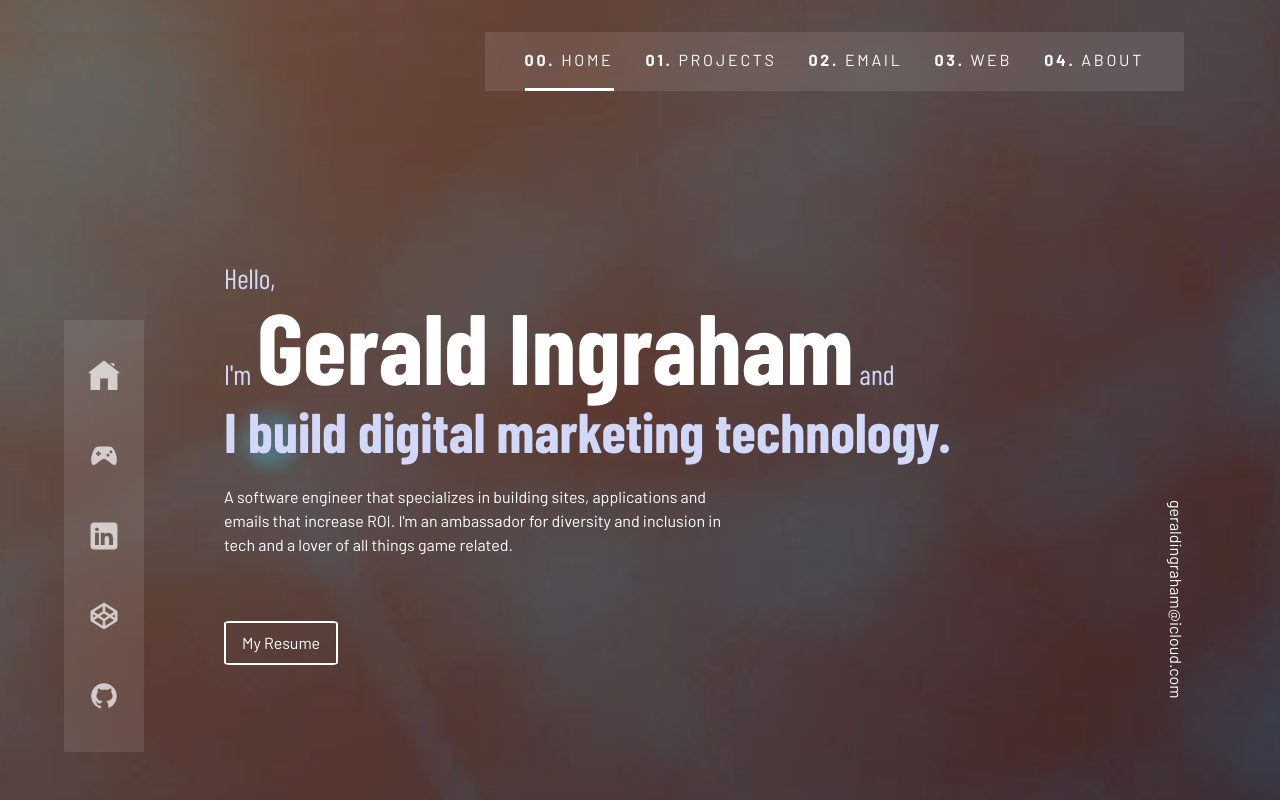
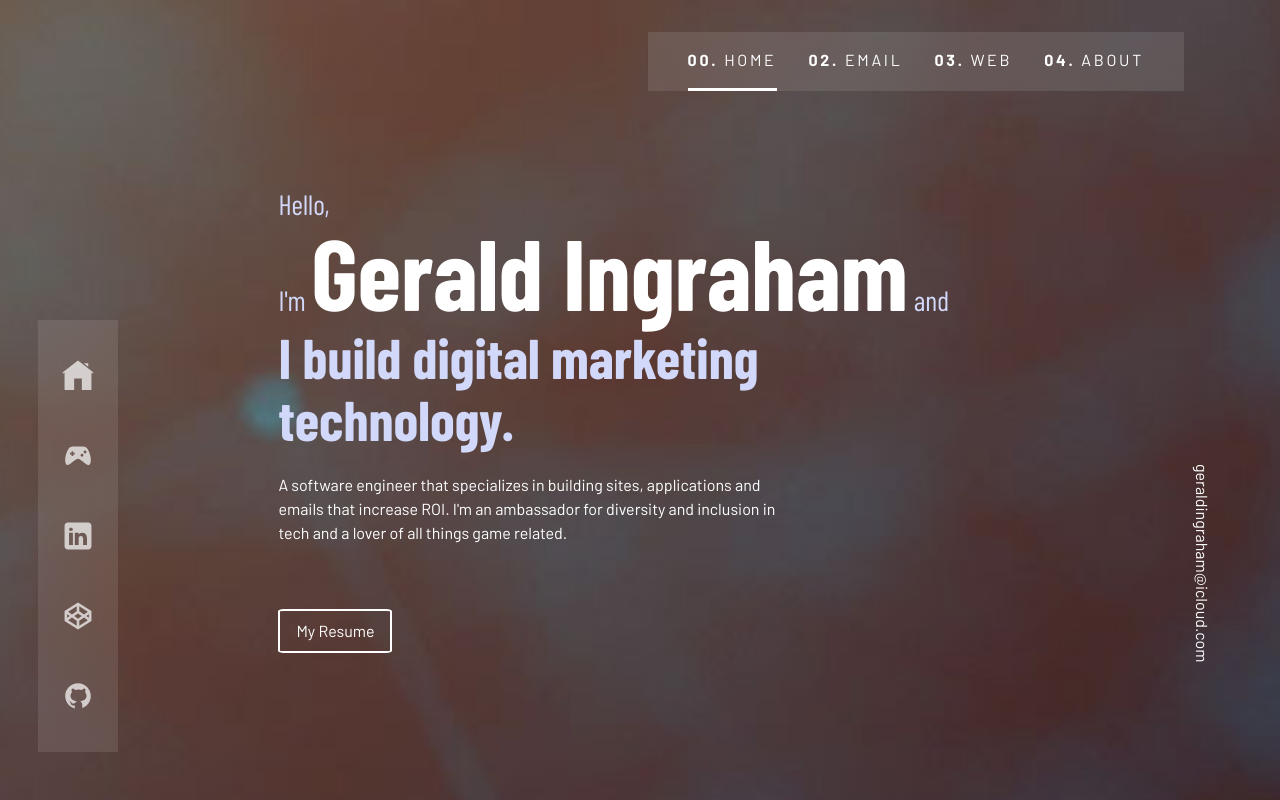
Before and after one commit to gingraham/vue_portfolio, a Vue app: page / in a window 1280 px wide. Shown: the top 800 px of the page. Built offline with nearby package versions, Linux system fonts and the light colour scheme; a web font is replaced by a local one.

Commit message:
updated style and mobile

```diff
--- a/src/App.vue
+++ b/src/App.vue
@@ -1,7 +1,5 @@
 <!-- The actual application. All components that are constant throughout the site like nav bar or footer added here. -->
 <template>
-<div class="container">
   <!-- The router-view is where our views or pgs. display dependant on the route chosen-->
   <router-view></router-view>
-</div>
 </template>
--- a/src/assets/main.css
+++ b/src/assets/main.css
@@ -134,15 +134,16 @@ body{
 
 
 
-/* .wrapper{
-  padding-top: 6rem;
-} */
+.wrapper{
+  display: flex;
+  max-width: 2000px;
+}
 .content-container{
   display: flex;
   flex-direction: column;
   justify-content: flex-end;
-  margin-top: 5%;
-
+  margin-top: 8%;
+  padding-inline: 10em;
 }
 
 .content{
@@ -181,6 +182,8 @@ body{
   background-position: center;
   background-size: cover;
   background-repeat: no-repeat;
+  display: flex;
+  justify-content: center;
 }
 
 /* About section styles */
@@ -204,9 +207,7 @@ body{
   margin-bottom: 1.40rem;
 }
 .rgt{
-  height: 50vh;
-  display: flex;
-  align-items: flex-end;
+  height: 180px;
   padding: 0 1.75em;
 }
 .social-icons{
@@ -218,6 +219,7 @@ body{
   writing-mode: vertical-rl;text-orientation: mixed;
   color: white;
   text-decoration: none;
+  margin-top: 8rem;
 }
 .social-link {
   display: flex;
@@ -342,3 +344,43 @@ body{
     flex: 1
   }
 }
+
+/* Big screens */
+/*
+
+@media screen and (max-width: 2800px) {
+.primary-header{
+  margin-right:16em!important;
+}
+} */
+@media screen and (min-width: 2200px) {
+
+.primary-header{
+  position: absolute;
+  margin-right:24vh!important;
+}
+}
+
+
+@media screen and (min-width: 2000px) {
+  .container {
+    max-width: 2000px;
+    padding: 0 5%;
+  }
+
+.content-container {
+  padding-inline: 14em;
+}
+
+}
+
+@media screen and (max-width: 1720px) {
+  .container {
+    padding: 0 3%;
+  }
+  .rgt{
+    height: 20vh !important;
+}
+
+
+}
--- a/src/components/NavigationMobile.vue
+++ b/src/components/NavigationMobile.vue
@@ -2,35 +2,35 @@
     <!-- navigation -->
     <header class="mobile-header flex" id="navbar">
         <div id="navigation-icon" @click="toggleMobileNav">
-            <i class="mobile-nav-toggle" v-if="!showNav"></i>
+            <i class="mobile-nav-toggle" v-if="!showNav" :class="{'icon-active': !showNav}"></i>
             <i class="mobile-nav-toggle-close" v-if="showNav"></i>
         </div>
         <nav>
             <ul id="mobile-navigation" :class="{ 'open': showNav }" class="mobile-navigation underline-indicators flex">
                 <li :class="{ active: activeItem === 'home' }">
-                    <a @click="scroll('home')" class="uppercase text-white letter-spacing-2">
+                    <a @click="scroll('home'); closeMobileNav()" class="uppercase text-white letter-spacing-2">
                         <span aria-hidden="true">00.</span>
                         Home
                     </a>
                 </li>
-                <li :class="{ active: activeItem === 'projects' }">
-                    <a @click="scroll('projects')" class="uppercase text-white letter-spacing-2">
+                <!-- <li :class="{ active: activeItem === 'projects' }">
+                    <a @click="scroll('projects'); closeMobileNav()" class="uppercase text-white letter-spacing-2">
                         <span aria-hidden="true">01.</span> Projects
                     </a>
-                </li>
+                </li> -->
                 <li :class="{ active: activeItem === 'email' }">
-                    <a @click="scroll('email')" class="uppercase text-white letter-spacing-2">
+                    <a @click="scroll('email'); closeMobileNav()" class="uppercase text-white letter-spacing-2">
                         <span aria-hidden="true">02.</span> Email
                     </a>
                 </li>
                 <li :class="{ active: activeItem === 'web' }">
-                    <a @click="scroll('web')"  class="uppercase text-white letter-spacing-2">
+                    <a @click="scroll('web'); closeMobileNav()" class="uppercase text-white letter-spacing-2">
                         <span aria-hidden="true">03.</span>
                         Web
                     </a>
                 </li>
                 <li :class="{ active: activeItem === 'about' }">
-                    <a @click="scroll('about')"  class="uppercase text-white letter-spacing-2">
+                    <a @click="scroll('about'); closeMobileNav()" class="uppercase text-white letter-spacing-2">
                         <span aria-hidden="true">04.</span> About
                     </a>
                 </li>
@@ -44,23 +44,25 @@
 export default {
     data() {
         return {
-            // Initially, you can set the activeItem to 'home' or any default value
             activeItem: 'home',
             showNav: false,
         };
     },
-    methods:{
-        scroll(refName){
+    methods: {
+        scroll(refName) {
             this.activeItem = refName;
             const element = document.getElementById(refName);
-            element.scrollIntoView({behavior: "smooth"})
+            element.scrollIntoView({ behavior: "smooth" });
         },
         toggleMobileNav() {
             this.showNav = !this.showNav;
         },
-    }
-
-}
+        closeMobileNav() {
+            // Close the mobile nav when a link is clicked
+            this.showNav = false;
+        },
+    },
+};
 </script>
 <style>
 
@@ -71,9 +73,6 @@ export default {
     width: 100%;
 }
 
-.container {
-        padding: 0;
-    }
 
     .content {
         padding: 0 !important
@@ -93,21 +92,25 @@ export default {
 .mobile-nav-toggle {
     background-image: url("../assets/images/hamburger.png");
     z-index: 11000;
+    transition: .8s ease all;
 }
 
 .mobile-nav-toggle-close {
     background-image: url("../assets/images/close-icon.png");
     z-index: 99999;
 }
-
+.icon-active{
+    transform: rotate(180deg);
+}
 /* Navbar with contents pushed to the right */
 .mobile-header {
     cursor: pointer;
     justify-content: flex-end;
     flex-wrap: wrap;
     margin-top: 2em;
-    position: sticky;
+    position: fixed;
     top: 0px;
+    right: 0px;
 }
     /* Define the blurry background */
     .mobile-navigation {
--- a/src/components/TheFooter.vue
+++ b/src/components/TheFooter.vue
@@ -55,12 +55,12 @@ export default {
 <style>
 
 
-/*
+
 .footer-navigation {
     --gap: 2rem;
     --underline-gap: 1rem;
     list-style: none;
-    margin: 0;
+    margin-left: 4em;
     background: hsl(0 0% 100% / 0.1);
     backdrop-filter: blur(1rem);
     z-index: 4;
@@ -95,5 +95,5 @@ export default {
 
 .underline-indicators>.active {
     border-color: hsl(var(--clr-white) /1);
-} */
+}
 </style>
--- a/src/components/TheNavigation.vue
+++ b/src/components/TheNavigation.vue
@@ -1,6 +1,6 @@
 <template>
     <!-- navigation -->
-    <header class="primary-header flex" id="navbar">
+    <header class="primary-header flex sticky" id="navbar">
         <nav>
             <ul id="primary-navigation "  class=" primary-navigation underline-indicators flex"
                 style="min-height: 0;">
@@ -10,11 +10,11 @@
                         Home
                     </a>
                 </li>
-                <li :class="{ active: activeItem === 'projects' }">
+                <!-- <li :class="{ active: activeItem === 'projects' }">
                     <a @click="scroll('projects')" class="uppercase text-white letter-spacing-2">
                         <span aria-hidden="true">01.</span> Projects
                     </a>
-                </li>
+                </li> -->
                 <li :class="{ active: activeItem === 'email' }">
                     <a @click="scroll('email')" class="uppercase text-white letter-spacing-2">
                         <span aria-hidden="true">02.</span> Email
@@ -62,19 +62,20 @@ export default {
 <style>
 
 /* fixed position applied to navbar */
-.sticky {
+/* .sticky {
     position: fixed;
     top: 0;
     width: 100%;
-}
+} */
 /* Navbar with contents pushed to the right */
 .primary-header {
     justify-content: flex-end;
     flex-wrap: wrap;
     margin-top: 2em;
     margin-right: 6em;
-    position: sticky;
+    position: absolute;
     top: 0px;
+    right: 0px;
 }
     /* Navbar contents general styling and spacing */
 .primary-navigation {
--- a/src/views/HomeView.vue
+++ b/src/views/HomeView.vue
@@ -10,8 +10,8 @@ import Footer from '../components/TheFooter.vue';
 <template>
   <!-- site container -->
   <div class="container" id="home">
-    <!-- mobile navigation icon -->
-    <div id="navigation-icon" v-if="mobileView">
+       <!-- mobile navigation icon -->
+       <div id="navigation-icon" v-if="mobileView">
       <mobileNav />
     </div>
     <!-- Nav -->
@@ -20,11 +20,12 @@ import Footer from '../components/TheFooter.vue';
 
     <!-- content wrapper -->
     <div class="wrapper">
+
       <!-- Left sidebar Nav -->
       <div class="lft side-bar">
         <ul class="social-icons">
           <li class="social-item">
-            <a href="#" class="social-link">
+            <a href="https://www.apple.com/newsroom/2019/02/a-career-in-tech-built-with-coding-and-determination/" class="social-link">
               <svg xmlns="http://www.w3.org/2000/svg" xmlns:xlink="http://www.w3.org/1999/xlink" viewBox="0,0,256,256"
                 width="50px" height="50px" fill-rule="nonzero">
                 <g fill="#ffffff" fill-rule="nonzero" stroke="none" stroke-width="1" stroke-linecap="butt"
@@ -115,6 +116,7 @@ import Footer from '../components/TheFooter.vue';
       <!-- End Left sidebar Nav -->
       <!-- site content  -->
       <div class="content-container">
+
         <!-- Jumbotron header section -->
         <section class="content marquee">
           <h1 class="text-accent fs-500 ff-sans-cond">
@@ -190,7 +192,7 @@ import Footer from '../components/TheFooter.vue';
   <!--End Content wrapper -->
 
   <!-- Footer -->
-  <Footer />
+  <!-- <Footer /> -->
   <!-- End Footer -->
 </div>
 <!-- End site container -->
@@ -226,8 +228,5 @@ export default {
 </script>
 
 <style>
-.wrapper{
-  padding: 0 4em;
-}
 
 </style>
```
